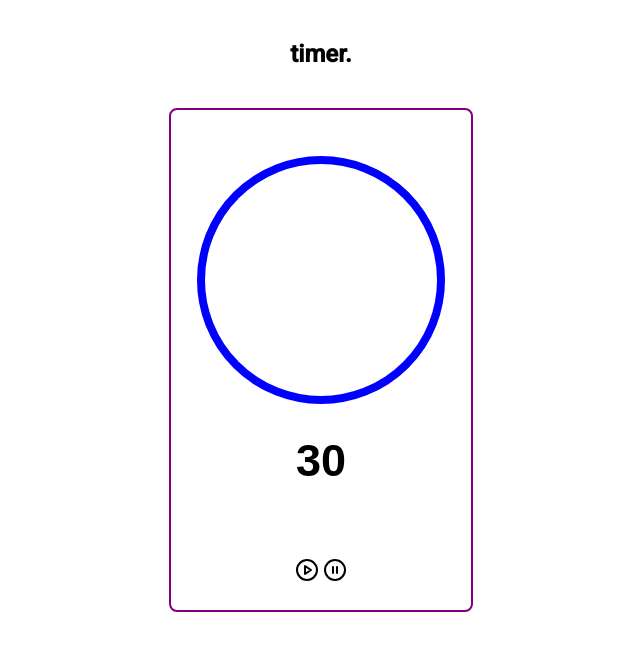
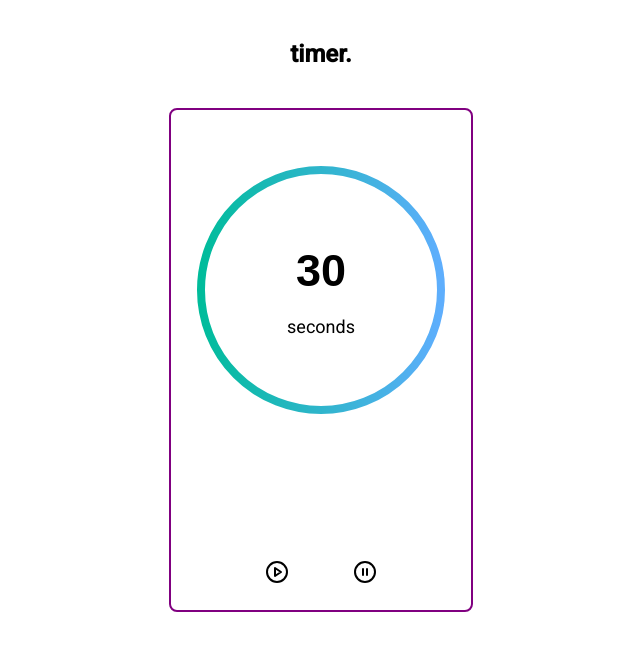
Before and after one commit to thatgirldorian/Timer-App-with-JavaScript, a plain HTML site: page index.html in a window 1280 px wide. Shown: the whole page, without its empty margins (319-959 px from the left). Drawn offline with Linux system fonts and the light colour scheme.

Commit message:
Fixed svg stroke gradient

```diff
--- a/index.html
+++ b/index.html
@@ -18,18 +18,25 @@
 
 
         <svg height="300" width="300">
+                <defs>
+                    <linearGradient id="gradient" x1="0%" y1="0%" x2="0%" y2="100%">
+                    <stop offset="0%" stop-color="#00bc9b" />
+                    <stop offset="100%" stop-color="#5eaefd" />
+                    </linearGradient>
+                </defs>
             <circle
             id="circle"
             r="120"
             cx="150"
             cy="150"
             fill="transparent"
-            stroke="blue"
+            stroke="url(#gradient)"
             stroke-width="8"
             transform="rotate(-90 150 150)"
             </circle>
         </svg>
         <input id="timer-duration" value="30">
+        <p id="timer-text">seconds</p>
         <div class="control-btns">
             <img id="start" src="./images/play-circle.svg">
             <img id="pause" src="./images/pause-circle.svg">
--- a/style.css
+++ b/style.css
@@ -14,6 +14,17 @@ padding-bottom: 20px;
 #timer-duration {
     font-weight: bold;
     font-size: 45px;
+    color: black;
+    position: relative;
+    bottom: 200px;
+    background: none;
+}
+
+#timer-text {
+    color: black;
+    font-size: 18px;
+    position: relative;
+    bottom: 200px;
 }
 
 p {
@@ -31,10 +42,10 @@ p {
 }
 
 .control-btns {
-    padding-top: 70px;
+    padding-top: -40px;
 }
 
-.control-btns button {
+.control-btns img {
     display: inline;
     margin-left: 20px;
     margin-right: 20px;
@@ -42,8 +53,6 @@ p {
     cursor: pointer;
     border: none;
     border-radius: 8px;
-    background-color: grey;
-    color: white;
 }
 
 input {
@@ -52,9 +61,11 @@ input {
     /* height: 200px; */
     /* margin-top: 70px; */
     border: none;
+    outline: none;
     /* border: 8px solid grey; */
 }
 
 svg {
-    margin-top: 20px;
+    margin-top: 30px;
+
 }
```
